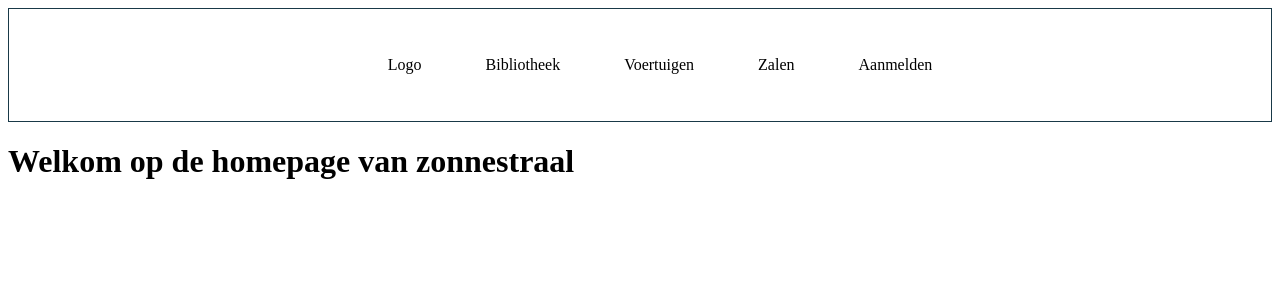
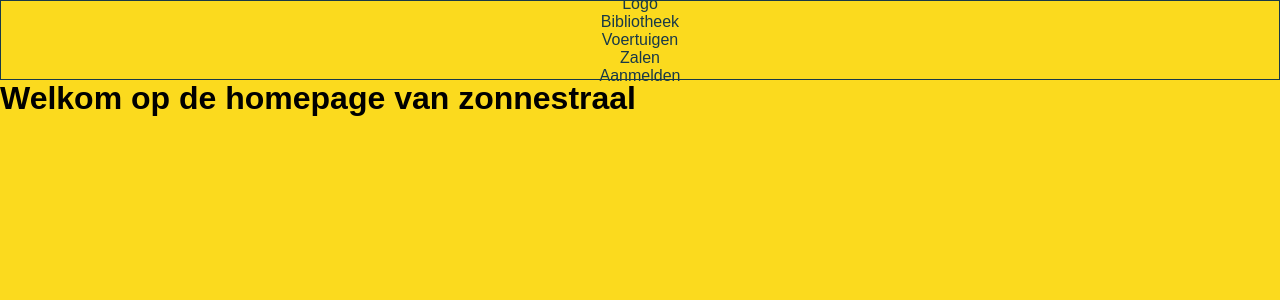
Before and after one commit to pgmgent-atwork-3/zonnestraal-catalogus, a Next.js app in the folder client/zonnestraal/: page / in a window 1280 px wide. Shown: the top 300 px of the page. Built offline with nearby package versions, Linux system fonts and the light colour scheme.

Commit message:
made all pages - fixes #28

```diff
--- a/client/zonnestraal/_sass/components/navigation.module.scss
+++ b/client/zonnestraal/_sass/components/navigation.module.scss
@@ -11,14 +11,13 @@
 
   ul {
     display: flex;
+    flex-direction: column;
     justify-content: center;
     align-items: center;
     list-style: none;
 
     li a {
       margin: 1rem 2rem;
-      color: $black;
-      text-decoration: none;
 
       &:hover {
         color: $secondaryColor;
--- a/client/zonnestraal/pages/_app.tsx
+++ b/client/zonnestraal/pages/_app.tsx
@@ -1,5 +1,6 @@
-import type { AppProps } from 'next/app'
-import {BaseLayout} from '../components/Layouts'
+import type { AppProps } from 'next/app';
+import {BaseLayout} from '../components/Layouts';
+import '../styles/global.scss';
 
 function MyApp({ Component, pageProps }: AppProps) {
   return (
--- a/client/zonnestraal/styles/global.css
+++ /dev/null
@@ -1,4 +0,0 @@
-html, body {
-  margin: 0;
-  padding: 0;
-}
--- /dev/null
+++ b/client/zonnestraal/styles/global.scss
@@ -0,0 +1,62 @@
+@import '../_sass/abstracts/_variables';
+
+html,
+body {
+  color: $black;
+  background-color: $primaryColor;
+  font-family: Arial, Helvetica, sans-serif;
+}
+
+a {
+  color: $darkBlue;
+  text-decoration: none;
+  cursor: pointer;
+}
+
+* {
+  box-sizing: border-box;
+  margin: 0;
+  padding: 0;
+}
+
+.h-layout {
+  width: 95%;
+  padding: 1rem;
+  margin: 0 auto;
+}
+
+@media(max-width:1024px) {
+  .container {
+    width: 98%;
+    padding: .5rem;
+  }
+}
+
+
+ul {
+  list-style: none;
+  padding: 0;
+}
+
+img {
+  width: 100%;
+  height: auto;
+}
+.image_wrapper {
+  width: 20rem;
+  margin: 0 auto;
+}
+@media(max-width:767px) {
+  .image_wrapper {
+    width: 10rem;
+
+  }
+}
+.footer {
+  display: flex;
+  justify-content: center;
+  align-items: center;
+  width: 100%;
+  padding: 0.5rem;
+  border-top: 1px solid black;
+}
```
Also changed, not shown: client/zonnestraal/_sass/main.scss (deleted, +0 -8 lines), client/zonnestraal/styles/Global.module.scss (deleted, +0 -24 lines), client/zonnestraal/styles/Nav.module.scss (deleted).
